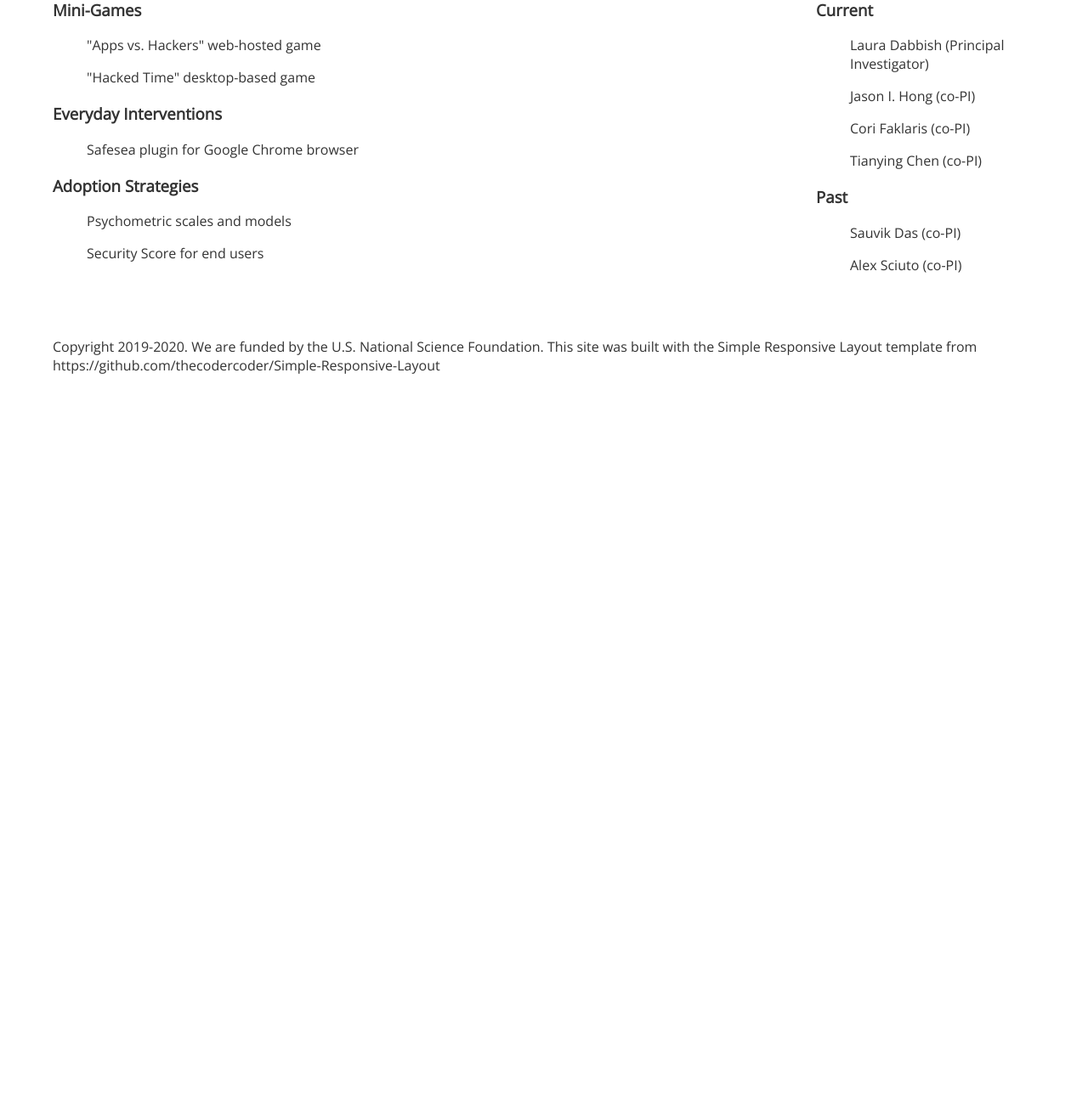
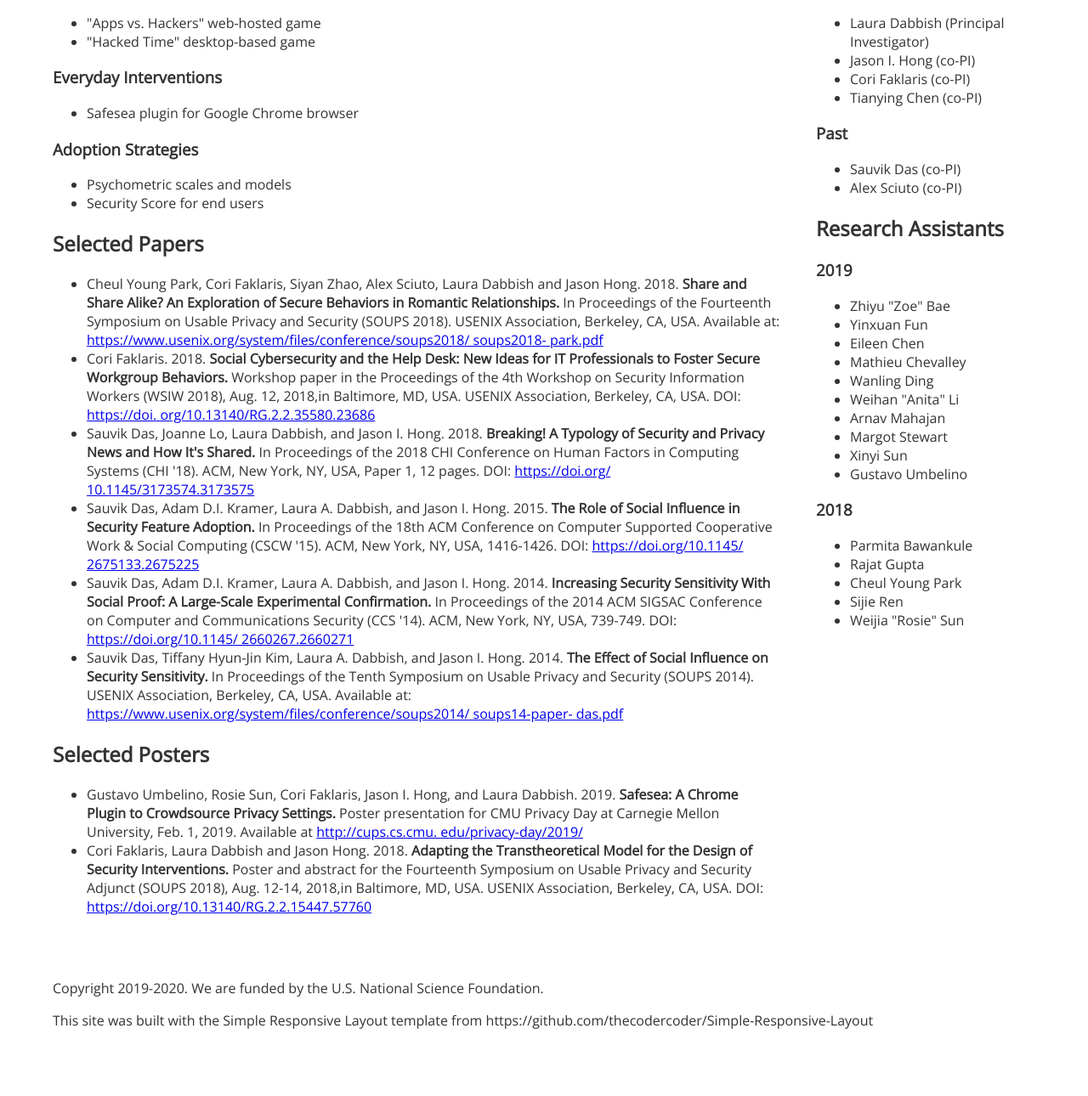
Before and after one commit to heycori/social-cybersecurity, a plain HTML site: page Social-Cybersecurity-website/index.html in a window 1280 px wide. Shown: the part 347-1637 px from the top of the page at 85% size. Before the commit the page ends 866 px from the top, so only its background shows below. Drawn offline with nearby package versions, Linux system fonts and the light colour scheme.

Commit message:
Add files via upload

```diff
--- a/Social-Cybersecurity-website/index.html
+++ b/Social-Cybersecurity-website/index.html
@@ -1,63 +1,157 @@
-<!DOCTYPE html>
-<html lang="en-US"> <head> <meta charset="utf-8"> <meta name="viewport"
-content="width=device-width, initial-scale=1, shrink-to-fit=no">
-<title>We are the Social Cybersecurity project at the Human-Computer
-Interaction Institute, Carnegie Mellon University</title> <link
-rel="stylesheet" href="css/style.css"> <link rel="stylesheet"
+<!DOCTYPE html> <html lang="en-US"> <head> <meta charset="utf-8"> <meta
+name="viewport" content="width=device-width, initial-scale=1,
+shrink-to-fit=no"> <title>We are the Social Cybersecurity project at the
+Human-Computer Interaction Institute, Carnegie Mellon University</title>
+<link rel="stylesheet" href="css/style.css"> <link rel="stylesheet"
 type="text/css" href="//fonts.googleapis.com/css?family=Open+Sans" />
 </head>
 
 <body>
 
-<!-- Main Content --> <main>
+<!-- Main Content --> <main> <!-- Header <header class="headerimage">
+<span>Social Cybersecurity >> Human-Computer Interaction Institute >>
+Carnegie Mellon University, Pittsburgh, PA USA</span> </header>--> <div
+class="flex-container wrapper">
 
-    <!-- Header --> <header> <p>Home of the Social Cybersecurity project at the
-    Human-Computer Interaction Institute, School of Computer Science,
-    Carnegie Mellon University</p> </header>
 
-    <!-- Hero --> <section> <h1>Social Cybersecurity</h1> </section>
+    <!-- Hero --> <section class="headercontent"> <!--<h1>Social
+    Cybersecurity</h1>--> <div style="text-align: left"> <img
+    src='images/social-cybersecurity-header.svg' style='max-width:
+    500px; float: left; margin: 0px 0px 0px 0px'/> </div> <span>Our
+    research into the human factors of cybersecurity focuses on people
+    as social actors who are influenced by their relationships, their
+    communities and their life situations.</span> </p> <span>We leverage
+    insights from social psychology and other fields to develop novel
+    interventions and strategies for nudging adoption of
+    expert-recommended tools and practices, such as using multi-factor
+    authentication, creating unique passwords and regularly updating
+    software. </span> </p> <span>Find us on the 3rd floor of
+    Newell-Simon Hall at the Human-Computer Interaction Institute,
+    School of Computer Science, Carnegie Mellon University.</span>
+
+</div>
+
+    </section>
 
 <div class="flex-container wrapper">
 
     <!-- Content --> <section class="content"> <h2>Research Thrusts</h2>
     <h3>Mini-Games</h3>
-    	<ul>
-    		<p>"Apps vs. Hackers" web-hosted game</p>
-    		<p>"Hacked Time" desktop-based game</p>
+
+    <ul> <li>"Apps vs. Hackers" web-hosted game</li> <li>"Hacked Time"
+    desktop-based game</li>
+
+    	</ul> <h3>Everyday Interventions</h3>
+
+    <ul> <li>Safesea plugin for Google Chrome browser</li> </ul>
+
+    <h3>Adoption Strategies</h3> <ul> <li>Psychometric scales and
+    models</li> <li>Security Score for end users</li>
 
     	</ul>
-    <h3>Everyday Interventions</h3>
-     	<ul>
-     		<p>Safesea plugin for Google Chrome browser</p>
-     	</ul>
-    <h3>Adoption Strategies</h3>
-    	<ul>
-    		<p>Psychometric scales and models</p>
-    		<p>Security Score for end users</p>
+
+    <h2>Selected Papers</h2>
+
+    <ul>
+
+    <li>Cheul Young Park, Cori Faklaris, Siyan Zhao, Alex Sciuto, Laura Dabbish and
+    Jason Hong. 2018. <b>Share and Share Alike? An Exploration of Secure
+    Behaviors in Romantic Relationships.</b> In Proceedings of the
+    Fourteenth Symposium on Usable Privacy and Security (SOUPS 2018).
+    USENIX Association, Berkeley, CA, USA. Available at: <a
+    href="https://www.usenix.org/system/files/conference/soups2018/
+    soups2018-
+    park.pdf">https://www.usenix.org/system/files/conference/soups2018/
+    soups2018- park.pdf</a></li>
+
+		<li>Cori Faklaris. 2018. <b>Social Cybersecurity and the Help
+		Desk: New Ideas for IT Professionals to Foster Secure Workgroup
+		Behaviors.</b> Workshop paper in the Proceedings of the 4th
+		Workshop on Security Information Workers (WSIW 2018), Aug. 12,
+		2018,in Baltimore, MD, USA. USENIX Association, Berkeley, CA,
+		USA. DOI: <a
+		href="https://doi.org/10.13140/RG.2.2.35580.23686">https://doi.
+		org/10.13140/RG.2.2.35580.23686</a></li>
+
+		<li>Sauvik Das, Joanne Lo, Laura Dabbish, and Jason I. Hong.
+		2018. <b>Breaking! A Typology of Security and Privacy News and
+		How It's Shared.</b> In Proceedings of the 2018 CHI Conference
+		on Human Factors in Computing Systems (CHI '18). ACM, New York,
+		NY, USA, Paper 1, 12 pages. DOI: <a
+		href="https://doi.org/10.1145/3173574.3173575">https://doi.org/
+		10.1145/3173574.3173575</a> </li>
+
+<li>Sauvik Das, Adam D.I. Kramer, Laura A. Dabbish, and Jason I. Hong.
+2015. <b>The Role of Social Influence in Security Feature Adoption.</b>
+In Proceedings of the 18th ACM Conference on Computer Supported
+Cooperative Work & Social Computing (CSCW '15). ACM, New York, NY, USA,
+1416-1426. DOI: <a
+href="https://doi.org/10.1145/2675133.2675225">https://doi.org/10.1145/
+2675133.2675225</a>  </li>
+
+<li>Sauvik Das, Adam D.I. Kramer, Laura A. Dabbish, and Jason I. Hong.
+2014. <b>Increasing Security Sensitivity With Social Proof: A
+Large-Scale Experimental Confirmation.</b> In Proceedings of the 2014
+ACM SIGSAC Conference on Computer and Communications Security (CCS '14).
+ACM, New York, NY, USA, 739-749. DOI: <a
+href="https://doi.org/10.1145/2660267.2660271">https://doi.org/10.1145/
+2660267.2660271</a></li>
+
+<li>Sauvik Das, Tiffany Hyun-Jin Kim, Laura A. Dabbish, and Jason I.
+Hong. 2014. <b>The Effect of Social Influence on Security
+Sensitivity.</b> In Proceedings of the Tenth Symposium on Usable Privacy
+and Security (SOUPS 2014). USENIX Association, Berkeley, CA, USA.
+Available at: <a
+href="https://www.usenix.org/system/files/conference/soups2014/soups14-
+paper-
+das.pdf">https://www.usenix.org/system/files/conference/soups2014/
+soups14-paper- das.pdf</a></li>
+
 
     	</ul>
-    </section>
 
-    <!-- Sidebar --> <aside class="sidebar"> <h2>People</h2>
-    	<h3>Current</h3>
-    	<ul>
-    		<p>Laura Dabbish (Principal Investigator)</p>
-    		<p>Jason I. Hong (co-PI)</p>
-    		<p>Cori Faklaris (co-PI)</p>
-    		<p>Tianying Chen (co-PI)</p>
+    <h2>Selected Posters</h2> <ul> <li>Gustavo Umbelino, Rosie Sun, Cori
+    Faklaris, Jason I. Hong, and Laura Dabbish. 2019. <b>Safesea: A
+    Chrome Plugin to Crowdsource Privacy Settings.</b> Poster
+    presentation for CMU Privacy Day at Carnegie Mellon University, Feb.
+    1, 2019. Available at <a
+    href="http://cups.cs.cmu.edu/privacy-day/2019/">http://cups.cs.cmu.
+    edu/privacy-day/2019/</a></li>
+
+		<li>Cori Faklaris, Laura Dabbish and Jason Hong. 2018.
+		<b>Adapting the Transtheoretical Model for the Design of
+		Security Interventions.</b> Poster and abstract for the
+		Fourteenth Symposium on Usable Privacy and Security Adjunct
+		(SOUPS 2018), Aug. 12-14, 2018,in Baltimore, MD, USA. USENIX
+		Association, Berkeley, CA, USA. DOI:
+		<a
+    href="https://doi.org/10.13140/RG.2.2.15447.57760">https://doi.org/10.13140/RG.2.2.15447.57760</a></li>
+
     	</ul>
-    	<h3>Past</h3>
-    	<ul>
-    		<p>Sauvik Das (co-PI)</p>
-    		<p>Alex Sciuto (co-PI)</p>
-    	</ul>
-    </aside>
+
+    	</section>
+
+    <!-- Sidebar --> <aside class="sidebar"> <h2>Investigators</h2>
+    <h3>Current</h3> <ul> <li>Laura Dabbish (Principal
+    Investigator)</li> <li>Jason I. Hong (co-PI)</li> <li>Cori Faklaris
+    (co-PI)</li> <li>Tianying Chen (co-PI)</li> </ul> <h3>Past</h3> <ul>
+    <li>Sauvik Das (co-PI)</li> <li>Alex Sciuto (co-PI)</li> </ul>
+
+    <h2>Research Assistants</h2> <h3>2019</h3> <ul> <li>Zhiyu "Zoe"
+    Bae</li> <li>Yinxuan Fun</li> <li>Eileen Chen</li> <li>Mathieu
+    Chevalley</li> <li>Wanling Ding</li> <li>Weihan "Anita" Li</li>
+    <li>Arnav Mahajan</li> <li>Margot Stewart</li> <li>Xinyi Sun</li>
+    <li>Gustavo Umbelino</li>
+
+    </ul> <h3>2018</h3> <ul> <li>Parmita Bawankule</li> <li>Rajat
+    Gupta</li>  <li>Cheul Young Park</li> <li>Sijie Ren</li> <li>Weijia
+    "Rosie" Sun</li> </ul> </aside>
 
 </div>
 
     <!-- Footer --> <footer> <p>Copyright 2019-2020. We are funded by
-    the U.S. National Science Foundation. This site was built with the
-    Simple Responsive Layout template from
+    the U.S. National Science Foundation. </p> <p>This site was built
+    with the Simple Responsive Layout template from
     https://github.com/thecodercoder/Simple-Responsive-Layout </p>
     </footer>
 
```
